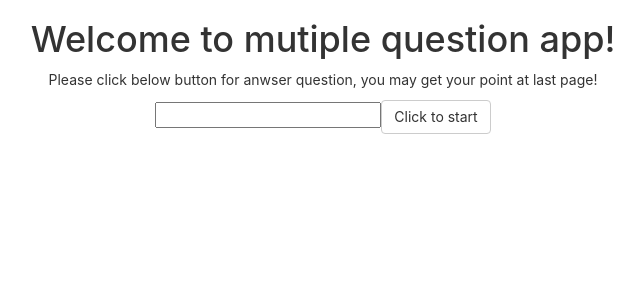
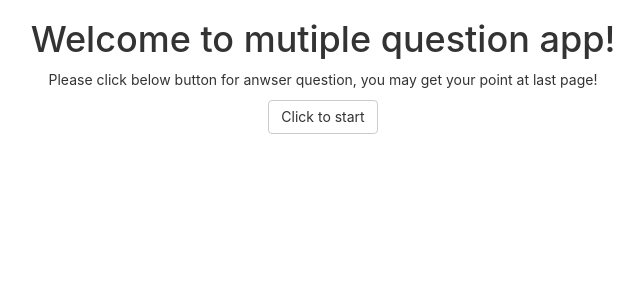
Before and after one commit to shaopeng-li/mutiple-question, a React app: page / in a window 1280 px wide. Shown: the top 300 px of the page, without its empty margins (317-961 px from the left). Built offline with nearby package versions, Linux system fonts and the light colour scheme.

Commit message:
remove name enter section

```diff
--- a/src/App.js
+++ b/src/App.js
@@ -4,24 +4,16 @@ import QuestionSet from './containers/QuestionSet/questionSet';
 import LandingPage from './components/Landing/LandingPage';
 
 class App extends Component {
-  state = {
-    userName: ''
-  }
-
   startAnswerQuestion = () => {
     this.props.history.push('/assignment');
-  }
-
-  nameChangeHandler = (name) => {
-    this.setState({userName: name});
   }
 
   render() {
     return (
       <div className="App">
         <Switch>
-          <Route path='/' exact render={() => (<LandingPage start={this.startAnswerQuestion} nameChangeHandler={this.nameChangeHandler} />)} />
-          <Route path='/assignment' render={() => <QuestionSet userName={this.state.userName} />} />
+          <Route path='/' exact render={() => (<LandingPage start={this.startAnswerQuestion} />)} />
+          <Route path='/assignment' component={QuestionSet} />
         </Switch>
       </div>
     );
--- a/src/components/Landing/LandingPage.js
+++ b/src/components/Landing/LandingPage.js
@@ -8,10 +8,7 @@ const LandingPage = (props) => {
         <div className={classes.landingWraper}>
             <h1>Welcome to mutiple question app!</h1>
             <p>Please click below button for anwser question, you may get your point at last page!</p>
-            <form>
-                <input type="text" onChange={(event) => props.nameChangeHandler(event.target.value)} required></input>
-                <Button onClick={props.start}>Click to start</Button>
-            </form>
+            <Button type="submit" onClick={props.start}>Click to start</Button>
             {/* <button><Link to='/assignment'>Click to start</Link></button> */}
         </div>
     );
```
